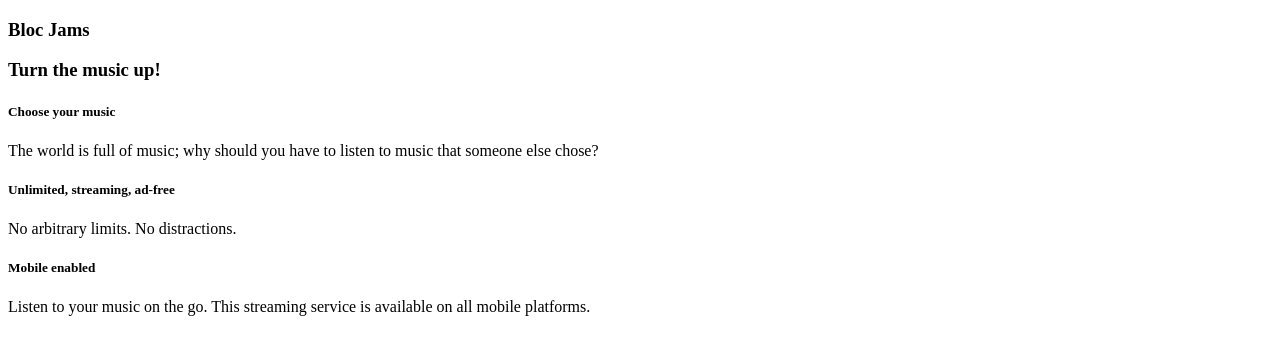
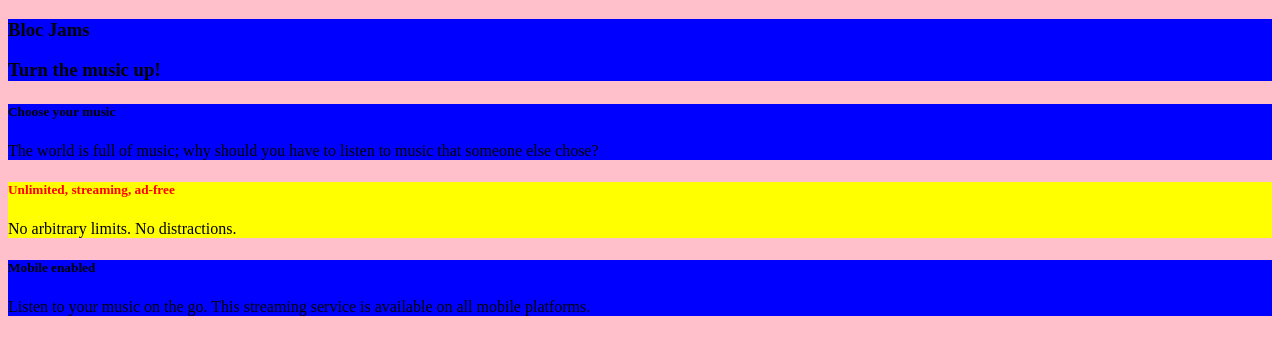
Before and after one commit to FTGredeem/bloc-jams, a plain HTML site: page index.html in a window 1280 px wide. Drawn offline with Linux system fonts and the light colour scheme.

Commit message:
additional trial commit

```diff
--- a/index.html
+++ b/index.html
@@ -2,6 +2,12 @@
 <html>
 <head>
     <title>Bloc Jams</title>
+    <link rel="stylesheet" type="text/css" href="style.css">
+    <style>
+        section{
+            background-color:blue;
+        }
+    </style>
 </head>
 <article>
     <nav><!-- navigation bar -->
@@ -13,10 +19,13 @@
     <article><!-- selling points -->
         <section>
             <h5>Choose your music</h5>
+            <script>
+                document.body.style.background="pink";
+            </script>
             <p>The world is full of music; why should you have to listen to music that someone else chose?</p>
         </section>
-        <section>
-            <h5>Unlimited, streaming, ad-free</h5>
+        <section style="background-color: yellow; color: black;">
+            <h5 style = "color: red">Unlimited, streaming, ad-free</h5>
             <p>No arbitrary limits. No distractions.</p>
         </section>
         <section>
```
